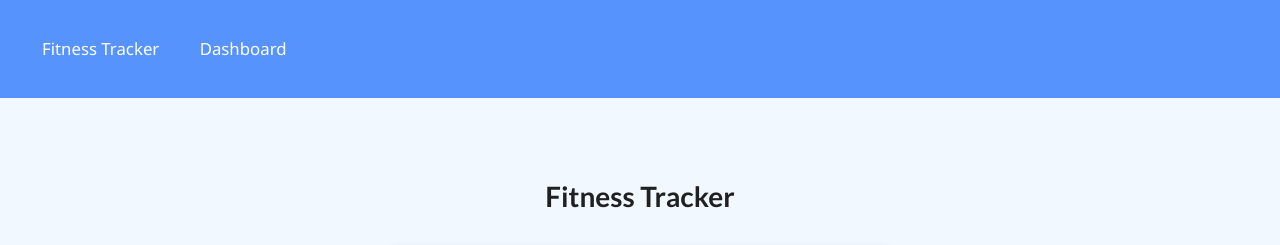
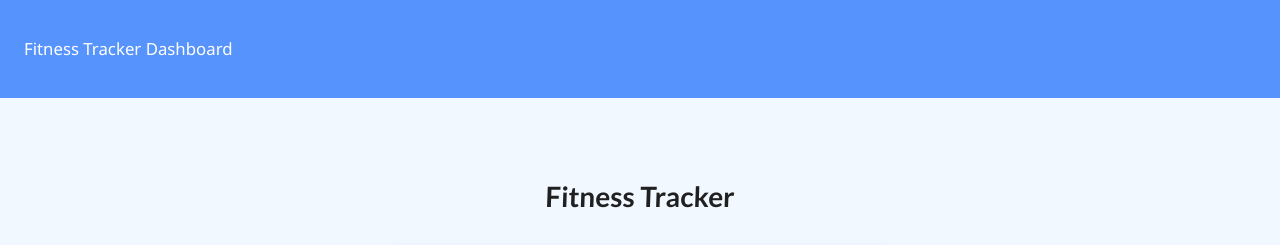
Before and after one commit to kferg357/Workout-Tracker, a website: page public/index.html in a window 1280 px wide. Shown: the top 245 px of the page. Drawn offline with nearby package versions, Linux system fonts and the light colour scheme; no server answers.

Commit message:
added to styles

```diff
--- a/public/style.css
+++ b/public/style.css
@@ -32,17 +32,20 @@ a:visited {
   color: inherit;
 }
 
-nav a {
+
+
+/* nav a {
   padding: 18px;
   transition-property: color, background;
   transition-duration: 0.5s;
   transition-timing-function: cubic-bezier(0.175, 0.885, 0.32, 1.275);
-}
-
+} */
+/*
 nav a:hover {
   background-color: #ffffff;
   color: #5793fd;
-}
+
+} */
 
 header {
   height: 150px;
@@ -50,6 +53,11 @@ header {
   text-align: center;
   font-size: 1.5rem;
 }
+header h1{
+  transform: skew(-2deg);
+}
+
+
 
 select {
   display: block;
```
